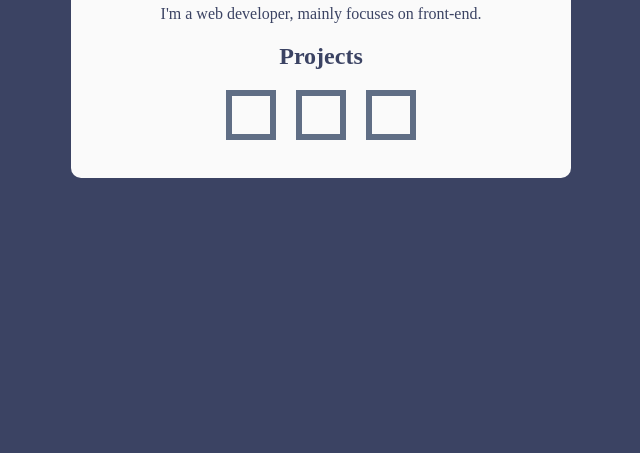
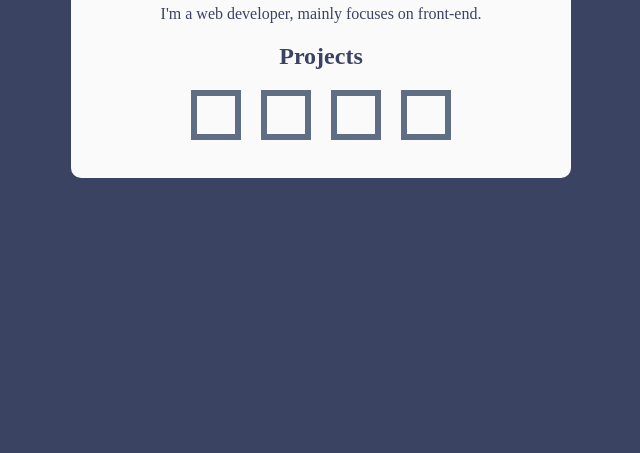
Before and after one commit to LeDuy1194/LeDuy1194.github.io, a plain HTML site: page index.html in a window 1280 px wide. Shown: the part 347-800 px from the top of the page, without its empty margins (319-959 px from the left). Drawn offline with Linux system fonts and the light colour scheme; files whose address does not match are found by name.

Commit message:
add box-flip

```diff
--- a/index.html
+++ b/index.html
@@ -21,6 +21,7 @@
                 <a href="rock-paper-scissors-master/" title="Rock Paper Scissors"></a>
                 <a href="rock-paper-scissors-master/?mode=bonus" title="Rock Paper Scissors Lizard Spock"></a>
                 <a href="interactive-rating/" title="Interactive Rating"></a>
+                <a href="box-flip/" title="Box Flip animation"></a>
             </div>
         </div>
     </div>
```
